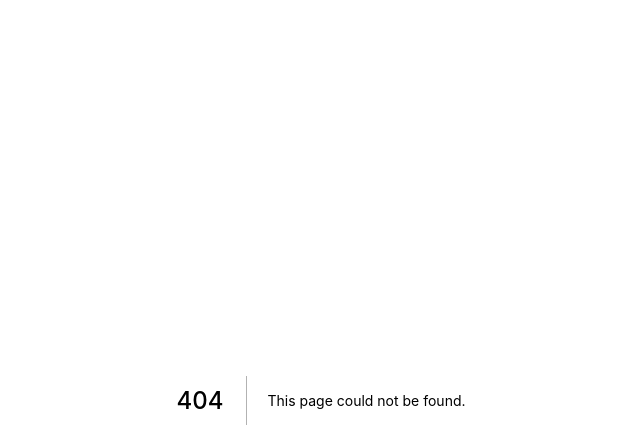
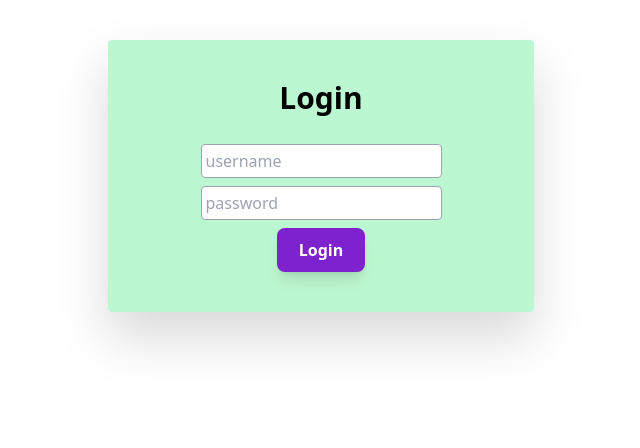
Before and after one commit to MinhazulAbedinMithu/next-social, a Next.js app: page /login in a window 1280 px wide. Before the commit this address had no page. Shown: the top 448 px of the page, without its empty margins (319-959 px from the left). Built offline with nearby package versions, Linux system fonts and the light colour scheme.

Commit message:
login page, installed mongoose, jwt, nextauth

```diff
--- a/next.config.js
+++ b/next.config.js
@@ -1,6 +1,9 @@
 /** @type {import('next').NextConfig} */
 const nextConfig = {
-  reactStrictMode: true,
-}
+	env: {
+		DATABASE_URL:
+			"mongodb+srv://root:toor@cluster0.zolqe.mongodb.net/next-social?retryWrites=true&w=majority",
+	},
+};
 
-module.exports = nextConfig
+module.exports = nextConfig;
--- a/package.json
+++ b/package.json
@@ -8,7 +8,11 @@
     "lint": "next lint"
   },
   "dependencies": {
+    "jsonwebtoken": "^8.5.1",
+    "mongoose": "^6.2.1",
+    "morgan": "^1.10.0",
     "next": "12.0.10",
+    "next-auth": "^4.2.1",
     "react": "17.0.2",
     "react-dom": "17.0.2",
     "react-icons": "^4.3.1"
--- /dev/null
+++ b/pages/api/login.ts
@@ -0,0 +1,23 @@
+// import jwt from "jsonwebtoken";
+import { NextApiRequest, NextApiResponse } from "next";
+
+const Login = (req: NextApiRequest, res: NextApiResponse) => {
+  if(!req.body){
+    res.statusCode;
+    res.end("Error");
+  }
+
+  const {username, password} = req.body;
+
+  // res.json({
+  //   token: jwt.sign({
+  //     username,
+  //     admin: username === 'admin' && password === 'admin'
+  //   }),
+  //   process.env.KEY
+  // })
+
+	res.json({ num: Math.floor(Math.random() * 10) });
+}
+
+export default Login;
--- /dev/null
+++ b/pages/login.tsx
@@ -0,0 +1,32 @@
+import React from "react";
+
+const login = () => {
+	return (
+		<div className="w-full h-full">
+			<form
+				className="w-2/6 mx-auto mt-10 p-10 bg-green-200 rounded drop-shadow-2xl flex items-center flex-col gap-2"
+				method="POST"
+				action="/api/login"
+			>
+        <h2 className="text-3xl font-bold pb-5">Login</h2>
+				<input
+					className="border border-gray-400 hover:border-purple-600 rounded p-1 text-l"
+					type="text"
+					name="username"
+					id="username"
+					placeholder="username"
+				/>
+				<input
+					className="border border-gray-400 hover:border-purple-600 rounded p-1 text-l"
+					type="password"
+					name="password"
+					id="password"
+					placeholder="password"
+				/>
+				<input className="bg-purple-700 text-white font-bold px-5 py-2 rounded-lg cursor-pointer hover:bg-transparent border-2 border-transparent hover:border-purple-300 hover:text-purple-600 shadow-lg" type="submit" value="Login" />
+			</form>
+		</div>
+	);
+};
+
+export default login;
```
Also changed, not shown: 2 other files (tests, documents, lock files or other folders).
